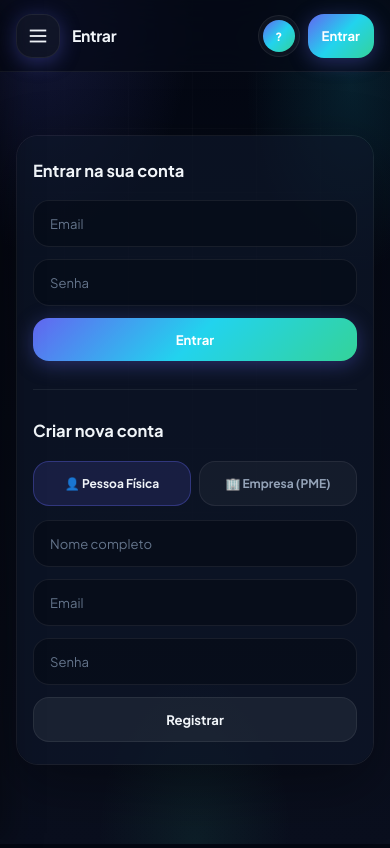
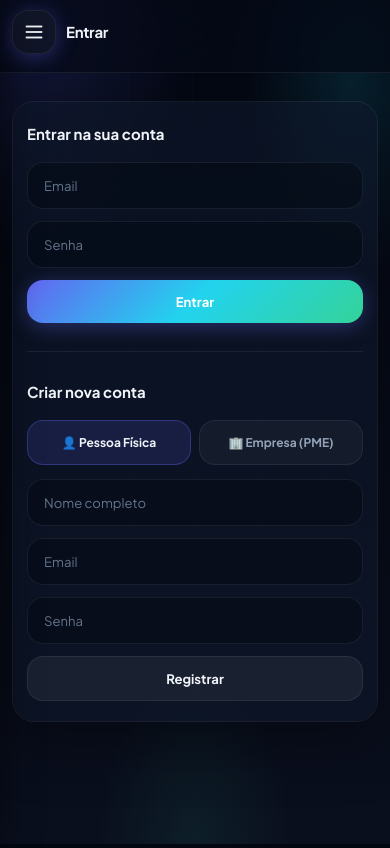
Before and after one commit to Davi-silv/nexus-erp, a website built with Vite: page index.html in a window 390 px wide. Built offline with nearby package versions, Linux system fonts and the light colour scheme.

Commit message:
fix(ui): corrige layout mobile e cache PWA em desenvolvimento
Reorganiza topbar e auth no mobile, move overlay do menu, desativa SW
em dev e ajusta teste E2E de PWA para ambiente Vite.

```diff
--- a/css/styles.css
+++ b/css/styles.css
@@ -102,8 +102,12 @@ body::before {
 .app {
   display: flex;
   min-height: 100vh;
+  min-height: 100dvh;
+  width: 100%;
+  max-width: 100vw;
   position: relative;
   z-index: 1;
+  overflow-x: hidden;
 }
 
 /* ─── Sidebar ─── */
@@ -284,6 +288,7 @@ body::before {
   display: flex;
   flex-direction: column;
   min-width: 0;
+  width: 100%;
 }
 
 .topbar {
@@ -763,7 +768,13 @@ form#add-recurring-form {
   display: flex;
   align-items: center;
   justify-content: center;
-  min-height: calc(100vh - var(--topbar-h) - 56px);
+  min-height: calc(100dvh - var(--topbar-h) - 56px);
+  padding: 16px 0;
+}
+
+body[data-view="auth"] #btn-login,
+body[data-view="auth"] .user-pill {
+  display: none !important;
 }
 
 .auth-layout {
@@ -886,10 +897,23 @@ form#add-recurring-form {
   border-radius: var(--radius-lg);
   border: 1px solid var(--border);
   -webkit-overflow-scrolling: touch;
+  max-width: 100%;
 }
 
 .table-wrap .table {
   min-width: 520px;
+}
+
+@media (max-width: 640px) {
+  .table-wrap .table {
+    min-width: 480px;
+  }
+
+  .table th,
+  .table td {
+    padding: 10px 12px;
+    font-size: 0.8125rem;
+  }
 }
 
 .table {
@@ -1320,6 +1344,8 @@ textarea#statement-paste {
     left: 0;
     top: 0;
     z-index: 200;
+    width: var(--sidebar-w);
+    height: 100dvh;
     transform: translateX(-100%);
     transition: transform 0.28s ease;
     box-shadow: 8px 0 32px rgba(0, 0, 0, 0.35);
@@ -1329,36 +1355,46 @@ textarea#statement-paste {
     transform: translateX(0);
   }
 
-  .content { padding: 20px 16px 40px; }
-  .panel { padding: 18px 16px; }
+  .content { padding: 16px 12px 32px; }
+  .panel { padding: 16px 12px; }
 
   .topbar {
-    flex-wrap: wrap;
+    display: grid;
+    grid-template-columns: 44px 1fr auto;
+    align-items: center;
     height: auto;
     min-height: var(--topbar-h);
-    padding: 10px 16px;
-    gap: 10px 12px;
+    padding: 10px 12px;
+    gap: 8px 10px;
+  }
+
+  .btn-menu {
+    grid-column: 1;
+    grid-row: 1;
   }
 
   .topbar__left {
-    flex: 1;
+    grid-column: 2 / -1;
+    grid-row: 1;
     min-width: 0;
   }
 
+  .topbar .user {
+    grid-column: 1 / -1;
+    grid-row: 2;
+    flex-wrap: nowrap;
+    justify-content: flex-end;
+    gap: 8px;
+    margin-left: 0;
+  }
+
   .topbar h1 {
-    font-size: 1.05rem;
+    font-size: 1rem;
     white-space: nowrap;
     overflow: hidden;
     text-overflow: ellipsis;
   }
 
-  .topbar .user {
-    flex-wrap: wrap;
-    justify-content: flex-end;
-    gap: 8px;
-    margin-left: auto;
-  }
-
   #current-user { display: none; }
 
   .user-pill {
@@ -1366,12 +1402,19 @@ textarea#statement-paste {
     border-radius: 50%;
   }
 
-  .auth-forms { padding: 28px 20px; }
+  #auth.view.active {
+    align-items: flex-start;
+    min-height: auto;
+    padding: 12px 0 24px;
+  }
 
   .auth-layout {
     border-radius: var(--radius-lg);
     margin: 0;
-  }
+    width: 100%;
+  }
+
+  .auth-forms { padding: 24px 16px; }
 
   .panel-header, .panel-header > div { flex-direction: column; align-items: stretch; }
   .ai-config-grid { grid-template-columns: 1fr; }
@@ -1426,16 +1469,24 @@ textarea#statement-paste {
     min-height: 44px;
   }
 
-  .auth-forms { padding: 22px 16px; }
-
-  .page-header h2 { font-size: 1.35rem; }
-
-  .table th, .table td {
-    padding: 12px 14px;
-    font-size: 0.8125rem;
-  }
+  .auth-forms { padding: 20px 14px; }
+
+  .auth-tab-title { font-size: 1rem; }
+
+  .page-header h2 { font-size: 1.25rem; }
+
+  .page-header p { font-size: 0.875rem; }
 
   .profile-type-toggle { grid-template-columns: 1fr; }
+
+  form#add-tx-form, form#add-tx-form-lancamentos,
+  form#add-account-form, form#add-user-form,
+  form#add-card-form, form#add-charge-form,
+  form#add-category-form, form#add-goal-form,
+  form#add-recurring-form {
+    grid-template-columns: 1fr;
+    padding: 14px;
+  }
 }
 
 @media (prefers-reduced-motion: reduce) {
--- a/index.html
+++ b/index.html
@@ -15,7 +15,7 @@
   <link rel="apple-touch-icon" href="/apple-touch-icon.png">
   <link rel="preconnect" href="https://fonts.googleapis.com">
   <link rel="preconnect" href="https://fonts.gstatic.com" crossorigin>
-  <link rel="stylesheet" href="css/styles.css">
+  <link rel="stylesheet" href="/css/styles.css">
   <script src="https://cdn.jsdelivr.net/npm/chart.js"></script>
 </head>
 <body>
@@ -64,8 +64,6 @@
         <p>Powered by <strong>Nexus ERP v2</strong><br>Gestão financeira inteligente</p>
       </div>
     </aside>
-
-    <div id="sidebar-overlay" class="sidebar-overlay" aria-hidden="true"></div>
 
     <div class="main">
       <header class="topbar">
@@ -935,6 +933,8 @@
     </div>
   </div>
 
+  <div id="sidebar-overlay" class="sidebar-overlay" aria-hidden="true"></div>
+
   <script type="module" src="/src/main.js"></script>
 </body>
 </html>
--- a/src/router/router.js
+++ b/src/router/router.js
@@ -48,6 +48,7 @@ export class Router {
     const target = document.getElementById(id);
     if (target) target.classList.add('active');
     this.navItems.forEach(n => n.classList.toggle('active', n.dataset.view === id));
+    document.body.dataset.view = id;
     if (this.pageTitleEl) {
       this.pageTitleEl.textContent = PAGE_TITLES[id] || 'Nexus ERP';
     }
--- a/vite.config.js
+++ b/vite.config.js
@@ -80,7 +80,7 @@ export default defineConfig({
         ]
       },
       devOptions: {
-        enabled: true
+        enabled: false
       }
     })
   ]
```
Also changed, not shown: tests/e2e/system.spec.js (+4 -0 lines).
